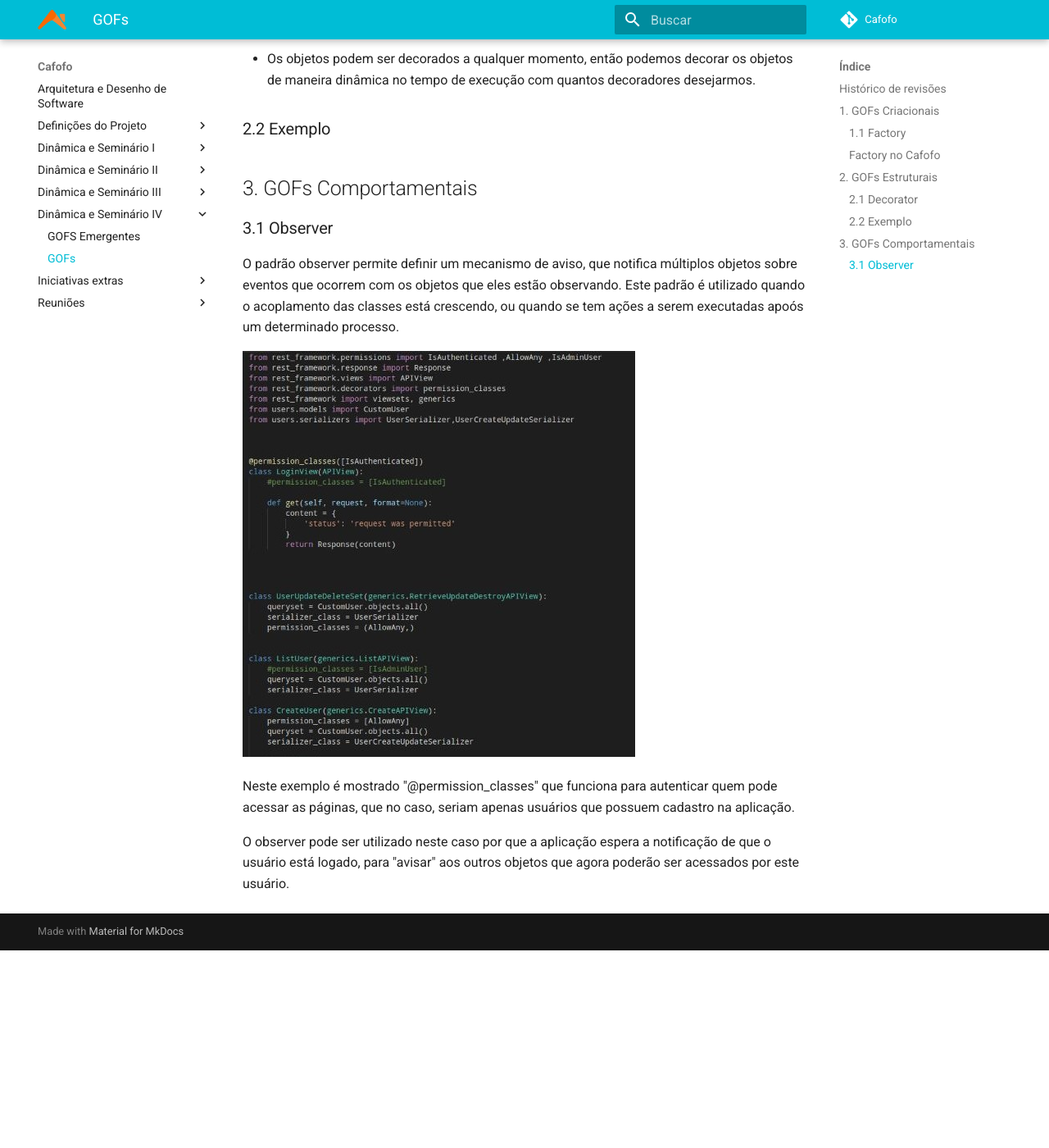
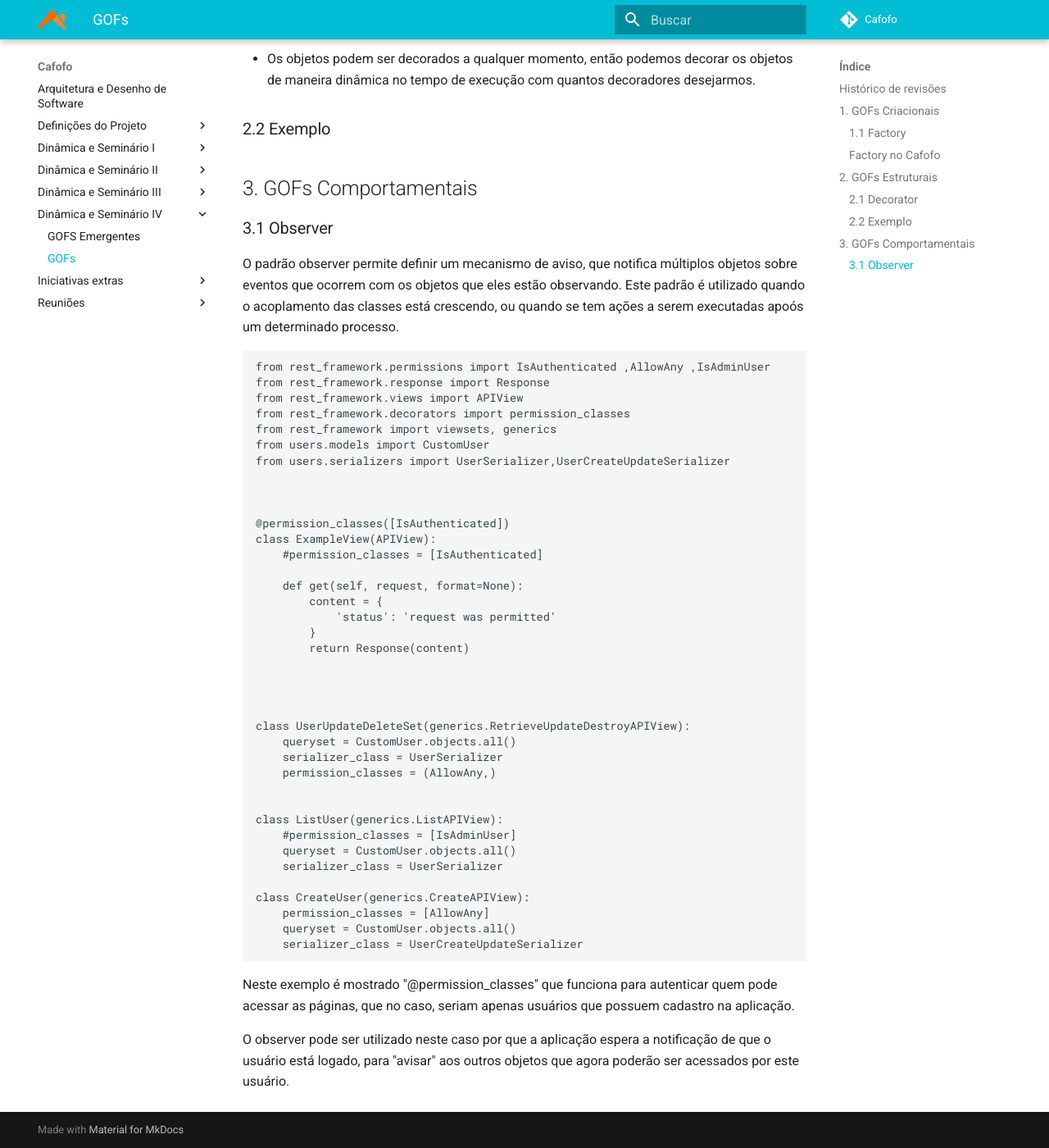
Before and after one commit to desenho-2019/Wiki, an MkDocs documentation site: the page built from docs/Dinâmica e Seminário IV/gofs_padroes.md, in a window 1280 px wide and 1400 px high, scrolled down 3697 px. Shown: the whole window at 82% size. Built offline with MkDocs 1.6.1 and Material for MkDocs 9.7.7, drawn with Linux system fonts in a browser that asks for light colours; before the commit the page ends 4856 px from its top, so only the background shows below that.

Commit message:
Mudando imagem por código

````diff
--- a/docs/Dinâmica e Seminário IV/gofs_padroes.md
+++ b/docs/Dinâmica e Seminário IV/gofs_padroes.md
@@ -134,6 +134,46 @@ O Padrão Decorator tem como característica o seguinte:
 O padrão observer permite definir um mecanismo de aviso, que notifica múltiplos objetos sobre eventos que ocorrem com os objetos que eles estão observando.
 Este padrão é utilizado quando o acoplamento das classes está crescendo, ou quando se tem ações a serem executadas apoós um determinado processo.
 
-![Observer](img/ObsGOF.jpg)</p>
+```
+from rest_framework.permissions import IsAuthenticated ,AllowAny ,IsAdminUser
+from rest_framework.response import Response
+from rest_framework.views import APIView
+from rest_framework.decorators import permission_classes
+from rest_framework import viewsets, generics
+from users.models import CustomUser
+from users.serializers import UserSerializer,UserCreateUpdateSerializer
+
+
+
+@permission_classes([IsAuthenticated])
+class ExampleView(APIView):
+    #permission_classes = [IsAuthenticated]
+
+    def get(self, request, format=None):
+        content = {
+            'status': 'request was permitted'
+        }
+        return Response(content)
+
+
+
+
+class UserUpdateDeleteSet(generics.RetrieveUpdateDestroyAPIView):
+    queryset = CustomUser.objects.all()
+    serializer_class = UserSerializer
+    permission_classes = (AllowAny,)
+
+
+class ListUser(generics.ListAPIView):
+    #permission_classes = [IsAdminUser]
+    queryset = CustomUser.objects.all()
+    serializer_class = UserSerializer
+
+class CreateUser(generics.CreateAPIView):
+    permission_classes = [AllowAny]
+    queryset = CustomUser.objects.all()
+    serializer_class = UserCreateUpdateSerializer
+```
+
 Neste exemplo é mostrado "@permission_classes" que funciona para autenticar quem pode acessar as páginas, que no caso, seriam apenas usuários que possuem cadastro na aplicação.</p>
 O observer pode ser utilizado neste caso por que a aplicação espera a notificação de que o usuário está logado, para "avisar" aos outros objetos que agora poderão ser acessados por este usuário.
````
